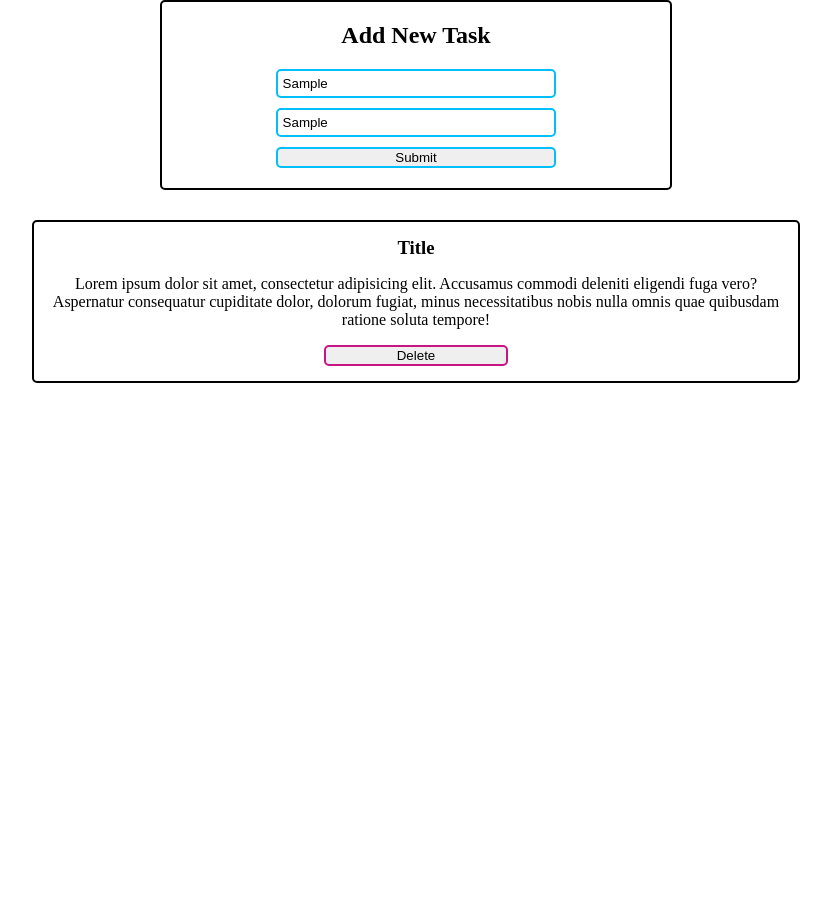
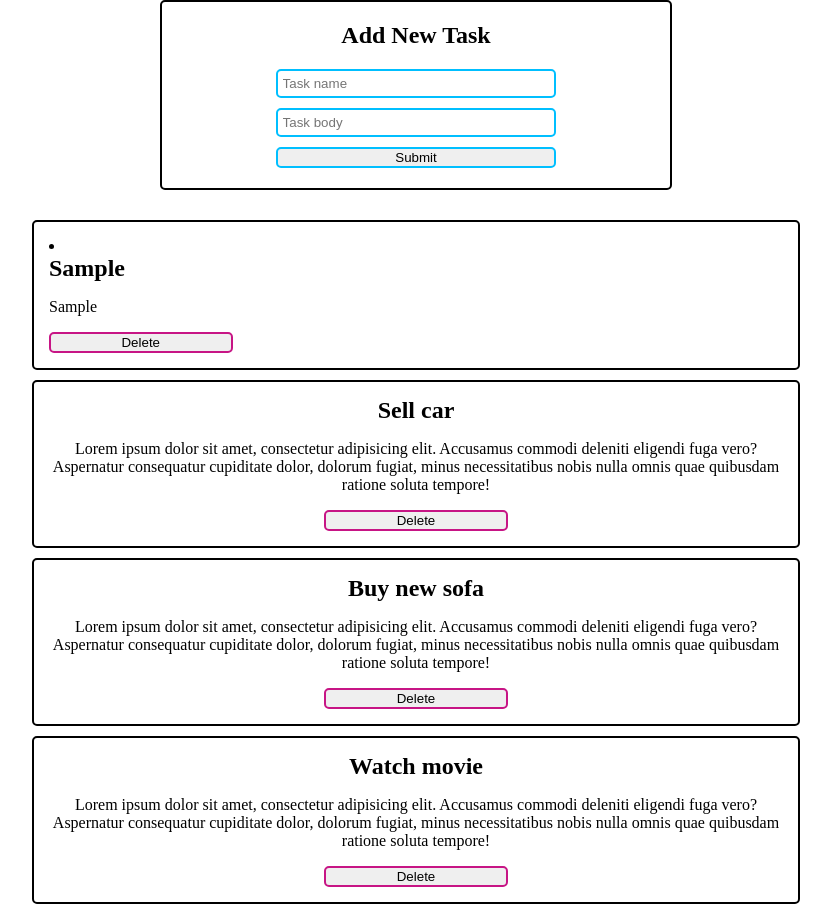
Before and after one commit to Planime/toDoList-webpack, a website built with webpack: page src/index.html in a window 1280 px wide. Both pictures are taken after typing "Sample", "Sample" into the empty fields and a click on the input 639 px from the left and 157 px from the top of the page. Shown: the whole page, without its empty margins (224-1055 px from the left). Before the commit the page ends 800 px from the top, so only its background shows below. Built offline with nearby package versions, Linux system fonts and the light colour scheme.

Commit message:
added new tasks

```diff
--- a/src/assets/tasks.json
+++ b/src/assets/tasks.json
@@ -1,18 +1,17 @@
 [
   {
-    "id": "1",
-    "taskTitle": "Things to buy in market",
+    "id": "task-3",
+    "taskTitle": "Sell car",
     "taskBody": "Lorem ipsum dolor sit amet, consectetur adipisicing elit. Accusamus commodi deleniti eligendi fuga vero? Aspernatur consequatur cupiditate dolor, dolorum fugiat, minus necessitatibus nobis nulla omnis quae quibusdam ratione soluta tempore!"
   },
   {
-    "id": "2",
-    "taskTitle": "Things to do today",
+    "id": "task-2",
+    "taskTitle": "Buy new sofa",
     "taskBody": "Lorem ipsum dolor sit amet, consectetur adipisicing elit. Accusamus commodi deleniti eligendi fuga vero? Aspernatur consequatur cupiditate dolor, dolorum fugiat, minus necessitatibus nobis nulla omnis quae quibusdam ratione soluta tempore!"
   },
   {
-    "id": "3",
+    "id": "task-1",
     "taskTitle": "Watch movie",
     "taskBody": "Lorem ipsum dolor sit amet, consectetur adipisicing elit. Accusamus commodi deleniti eligendi fuga vero? Aspernatur consequatur cupiditate dolor, dolorum fugiat, minus necessitatibus nobis nulla omnis quae quibusdam ratione soluta tempore!"
   }
-
 ]
--- a/src/css/style.css
+++ b/src/css/style.css
@@ -35,6 +35,12 @@ ul {
     margin-bottom: 20px;
 }
 
+.input__wrapper {
+    width: 100%;
+
+
+}
+
 .task-title {
     width: 60%;
     padding: 5px;
@@ -70,7 +76,7 @@ ul {
     border: 2px solid black ;
     border-radius: 5px;
     width: 60%;
-    margin: 0 auto;
+    margin: 0 auto 10px;
     padding: 15px;
 }
 
@@ -91,3 +97,13 @@ ul {
 .task-list {
     text-align: center;
 }
+
+
+.error-msg {
+    color: #ff0000
+}
+
+
+.js-border-error {
+    border: 3px solid #ff0000;
+}
--- a/src/index.html
+++ b/src/index.html
@@ -8,19 +8,17 @@
 
 <form class="form" name="form">
     <h2 class="form-title">Add New Task</h2>
-    <input class="task-title" data-required="title" type="text" placeholder="Task name">
-    <input class="task-body" data-required="body" type="text" placeholder="Task body">
+    <div class="input__wrapper">
+        <input id="task-title" data-invalid-msg="Task name should be at least 3 charters and A-z and numbers" class="task-title" data-required="title" type="text" placeholder="Task name">
+    </div>
+    <div class="input__wrapper">
+        <input id="task-body" data-invalid-msg="Task name should be at least 5 charters and A-z and numbers" class="task-body" data-required="body" type="text" placeholder="Task body">
+    </div>
     <input class="submit-btn" type="submit">
 </form>
 
 <ul class="task-list">
-    <li class="task-item">
-        <h3 class="task-item-title">Title</h3>
-        <p class="task-item-body">Lorem ipsum dolor sit amet, consectetur adipisicing elit. Accusamus commodi deleniti
-            eligendi fuga vero? Aspernatur consequatur cupiditate dolor, dolorum fugiat, minus necessitatibus nobis
-            nulla omnis quae quibusdam ratione soluta tempore!</p>
-        <button class="task-delete-btn">Delete</button>
-    </li>
+
 </ul>
 
 </body>
--- a/src/js/config/ui.config.js
+++ b/src/js/config/ui.config.js
@@ -1,7 +1,8 @@
 const ui = {
     form: document.forms["form"],
     inputTitle: document.querySelector('.task-title'),
-    inputBody: document.querySelector('.task-body')
+    inputBody: document.querySelector('.task-body'),
+    taskList: document.querySelector('.task-list'),
 };
 
 export default ui
--- a/src/js/helpers/createNewTask.js
+++ b/src/js/helpers/createNewTask.js
@@ -0,0 +1,10 @@
+export function createNewTask(taskTitle, taskBody, id) {
+    const newTask = {
+        id,
+        taskTitle,
+        taskBody
+    };
+
+    return newTask
+
+}
--- a/src/js/helpers/createObjOfTasks.js
+++ b/src/js/helpers/createObjOfTasks.js
@@ -0,0 +1,15 @@
+/**
+ * Function createObjOfTasks
+ * @param {Array} arrOfTasks or undefined
+ * @returns {Object} returns object of tasks or empty object
+ */
+
+export function createObjOfTasks(arrOfTasks) {
+    if (!arrOfTasks) return {};
+    const objOfTasks = arrOfTasks.reduce((acc, task) => {
+        acc[task.id] = task;
+        return acc
+    }, {});
+
+    return objOfTasks
+}
--- a/src/js/helpers/nextTaskId.js
+++ b/src/js/helpers/nextTaskId.js
@@ -0,0 +1,10 @@
+export function nextTaskId(taskList) {
+    let lastId = Object.keys(taskList)
+        .map(el => +el.slice((el.indexOf("-")+1)))
+        .sort((a,b)=> a-b)
+        .pop()
+
+    let lastIdNumber = lastId + 1;
+
+    return `task-${lastIdNumber}`
+}
--- a/src/js/index.js
+++ b/src/js/index.js
@@ -1,24 +1,50 @@
 import '../css/style.css'
 import ui from "./config/ui.config"
-import json from '../assets/json';
+import tasks from '../assets/tasks';
 import { validate } from './helpers/validate'
+import { showInputError, removeInputError } from './views/form';
+import { createObjOfTasks } from "./helpers/createObjOfTasks";
+import { renderAllTasks, listItemTemplate } from "./views/renderAllTasks";
+import { createNewTask } from "./helpers/createNewTask";
+import { nextTaskId } from "./helpers/nextTaskId";
 
-const {form, inputTitle, inputBody } = ui;
+const { form, inputTitle, inputBody, taskList:taskContainer } = ui;
 const inputs = [inputTitle, inputBody];
 
 // Events
-
 form.addEventListener('submit', e => {
     e.preventDefault();
     onSubmit();
 });
+inputs.forEach(el => el.addEventListener('focus',  () => removeInputError(el) ));
+
+
+const objOfTasks = createObjOfTasks(tasks);
+
+renderAllTasks(objOfTasks);
+
+console.log(objOfTasks);
+
 
 function onSubmit() {
+
     const isValidForm = inputs.every(el => {
-        const isValidInput = validate(el)
+        const isValidInput = validate(el);
+
+        if (!isValidInput) showInputError(el);
 
         return isValidInput
-    })
+    });
 
-    if (!isValidForm) return
+
+    if (!isValidForm) return;
+
+    const nextId = nextTaskId(objOfTasks);
+    const newTask = createNewTask(inputTitle.value, inputBody.value, nextId)
+    objOfTasks[nextId] = newTask;
+
+    const li = listItemTemplate(newTask);
+    taskContainer.insertAdjacentElement("beforebegin", li)
+
+    form.reset()
 }
```
Also changed, not shown: src/js/helpers/validate.js (+7 -0 lines).
